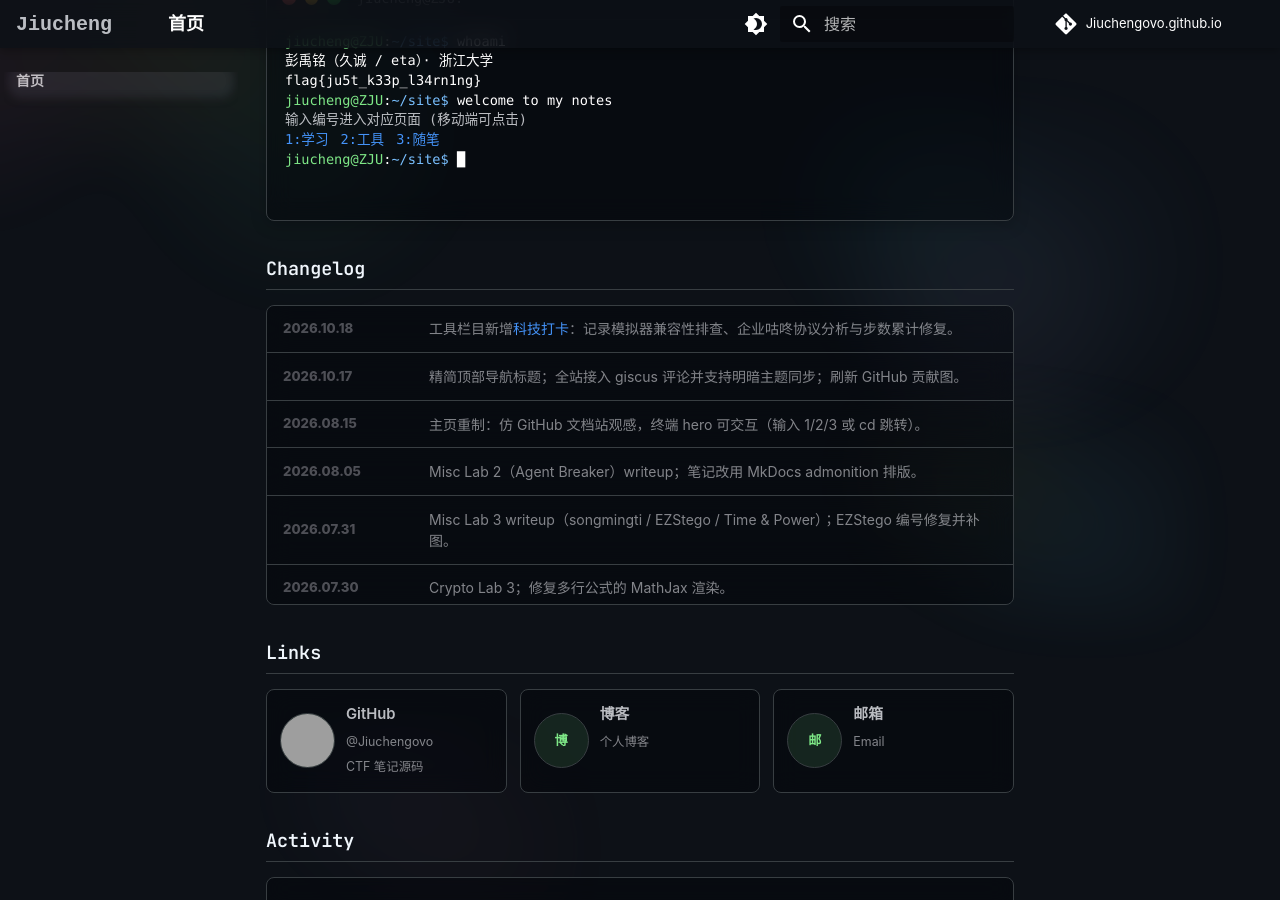
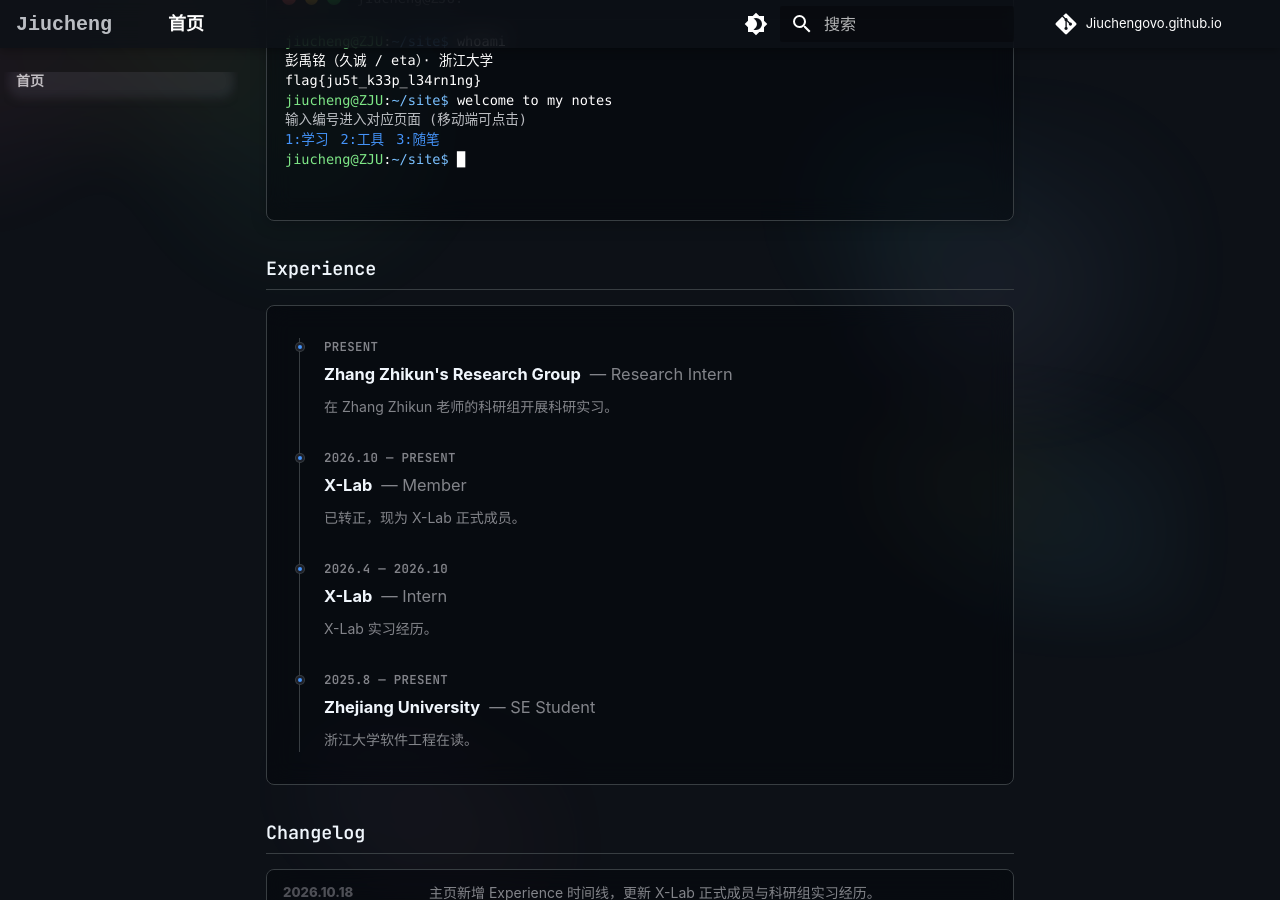
Before and after one commit to Jiuchengovo/Jiuchengovo.github.io, an MkDocs documentation site: the page built from docs/index.md, in a window 1280 px wide and 900 px high, scrolled down 268 px. Built offline with MkDocs 1.6.1 and Material for MkDocs 9.7.7, drawn with Linux system fonts in a browser that asks for light colours; comment, search, counter and statistics services are not loaded; grey boxes are pictures that could not be loaded.

Commit message:
feat: add homepage experience timeline

```diff
--- a/docs/index.md
+++ b/docs/index.md
@@ -38,11 +38,57 @@ rainbow: true
     </div>
 </section>
 
+<section class="home-section" aria-labelledby="home-experience-title">
+    <div class="home-section__head">
+      <h2 id="home-experience-title" class="home-section__title">Experience</h2>
+    </div>
+    <div class="home-experience">
+      <ol class="home-experience__timeline" role="list">
+        <li class="home-experience__item">
+          <div class="home-experience__date">Present</div>
+          <h3 class="home-experience__title">
+            <span>Zhang Zhikun's Research Group</span>
+            <span class="home-experience__role">Research Intern</span>
+          </h3>
+          <p class="home-experience__description">在 Zhang Zhikun 老师的科研组开展科研实习。</p>
+        </li>
+        <li class="home-experience__item">
+          <div class="home-experience__date"><time datetime="2026-10">2026.10</time> — Present</div>
+          <h3 class="home-experience__title">
+            <span>X-Lab</span>
+            <span class="home-experience__role">Member</span>
+          </h3>
+          <p class="home-experience__description">已转正，现为 X-Lab 正式成员。</p>
+        </li>
+        <li class="home-experience__item">
+          <div class="home-experience__date"><time datetime="2026-04">2026.4</time> — <time datetime="2026-10">2026.10</time></div>
+          <h3 class="home-experience__title">
+            <span>X-Lab</span>
+            <span class="home-experience__role">Intern</span>
+          </h3>
+          <p class="home-experience__description">X-Lab 实习经历。</p>
+        </li>
+        <li class="home-experience__item">
+          <div class="home-experience__date"><time datetime="2025-08">2025.8</time> — Present</div>
+          <h3 class="home-experience__title">
+            <span>Zhejiang University</span>
+            <span class="home-experience__role">SE Student</span>
+          </h3>
+          <p class="home-experience__description">浙江大学软件工程在读。</p>
+        </li>
+      </ol>
+    </div>
+</section>
+
 <section class="home-section" aria-labelledby="home-log-title">
     <div class="home-section__head">
       <h2 id="home-log-title" class="home-section__title">Changelog</h2>
     </div>
     <div class="home-log-list">
+      <div class="home-log">
+        <span class="home-log__date">2026.10.18</span>
+        <span>主页新增 Experience 时间线，更新 X-Lab 正式成员与科研组实习经历。</span>
+      </div>
       <div class="home-log">
         <span class="home-log__date">2026.10.18</span>
         <span>工具栏目新增<a href="tools/sports-check-in/">科技打卡</a>：记录模拟器兼容性排查、企业咕咚协议分析与步数累计修复。</span>
--- a/docs/theme/css/components.css
+++ b/docs/theme/css/components.css
@@ -1324,6 +1324,86 @@ body.rainbow-active .md-sidebar__inner {
   text-underline-offset: 0.2rem;
 }
 
+/* Experience reuses the homepage panel, border, and spacing tokens. */
+.home-experience {
+  padding: clamp(1rem, 3vw, 1.6rem);
+  border: 1px solid var(--home-border);
+  border-radius: var(--radius-lg);
+  background: var(--home-panel);
+  backdrop-filter: blur(var(--blur-radius));
+  -webkit-backdrop-filter: blur(var(--blur-radius));
+}
+
+.md-typeset .home-experience__timeline {
+  margin: 0 0 0 0.3rem;
+  padding: 0;
+  list-style: none;
+  border-left: 1px solid var(--home-border);
+}
+
+.md-typeset .home-experience__item {
+  position: relative;
+  margin: 0;
+  padding: 0 0 1.5rem 1.2rem;
+  list-style: none;
+}
+
+.md-typeset .home-experience__item:last-child { padding-bottom: 0; }
+
+.home-experience__item::before {
+  position: absolute;
+  top: 0.25rem;
+  left: -0.225rem;
+  width: 0.4rem;
+  height: 0.4rem;
+  border: 2px solid var(--md-default-bg-color);
+  border-radius: 50%;
+  background: var(--md-accent-fg-color);
+  box-shadow: 0 0 0 1px var(--home-border);
+  content: "";
+}
+
+.home-experience__date {
+  color: var(--home-muted);
+  font-family: "JetBrains Mono", monospace;
+  font-size: 0.62rem;
+  font-weight: 600;
+  letter-spacing: 0.025em;
+  text-transform: uppercase;
+}
+
+.md-typeset .home-experience__title {
+  display: flex;
+  flex-wrap: wrap;
+  align-items: baseline;
+  gap: 0.15rem 0.45rem;
+  margin: 0.3rem 0 0;
+  padding: 0;
+  border: 0;
+  font-family: inherit;
+  font-size: 0.82rem;
+  font-weight: 700;
+  line-height: 1.5;
+  overflow-wrap: anywhere;
+  counter-increment: none;
+}
+
+.md-content__inner .home-experience__title::before { content: none; }
+
+.home-experience__role {
+  color: var(--home-muted);
+  font-weight: 400;
+}
+
+.home-experience__role::before { content: "— "; }
+
+.md-typeset .home-experience__description {
+  margin: 0.4rem 0 0;
+  color: var(--home-muted);
+  font-size: 0.7rem;
+  line-height: 1.7;
+}
+
 .home-log-list {
   display: grid;
   border: 1px solid var(--home-border);
```
